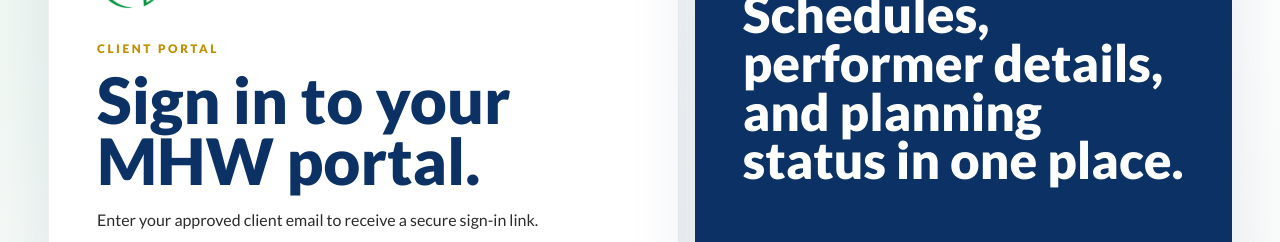
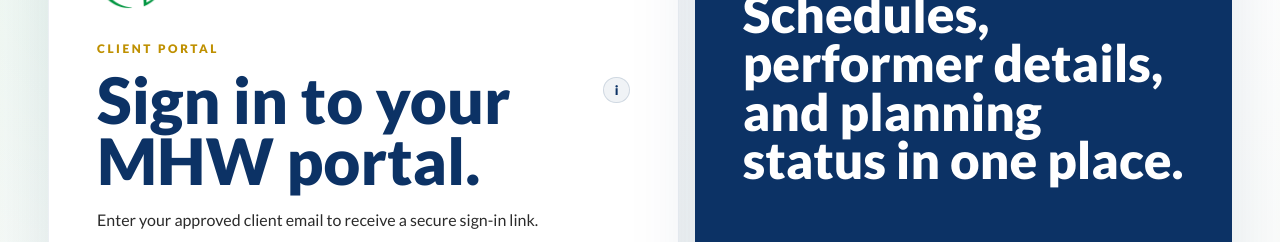
Before and after one commit to mhw-software-dev/client-portal-v1, a Next.js app: page /sign-in in a window 1280 px wide. Shown: the part 166-408 px from the top of the page. Built offline with nearby package versions, Linux system fonts and the light colour scheme; no server answers.

Commit message:
Document magic link timing

```diff
--- a/src/app/globals.css
+++ b/src/app/globals.css
@@ -3510,6 +3510,13 @@
   max-width: 34rem;
 }
 
+.mhw-auth-title-row {
+  align-items: flex-start;
+  display: flex;
+  gap: 0.75rem;
+  position: relative;
+}
+
 .mhw-auth-copy h1,
 .mhw-auth-panel.is-info-panel h2 {
   color: var(--mhw-navy);
@@ -3517,6 +3524,60 @@
   font-weight: 900;
   letter-spacing: 0;
   line-height: 0.95;
+}
+
+.mhw-auth-info {
+  align-items: center;
+  background: rgb(12 50 101 / 0.06);
+  border: 1px solid rgb(12 50 101 / 0.14);
+  border-radius: 999px;
+  color: var(--mhw-navy);
+  cursor: help;
+  display: inline-flex;
+  flex: 0 0 auto;
+  font-size: 0.82rem;
+  font-weight: 900;
+  height: 1.65rem;
+  justify-content: center;
+  margin-top: 0.4rem;
+  position: relative;
+  width: 1.65rem;
+}
+
+.mhw-auth-info:focus-visible {
+  box-shadow: 0 0 0 4px rgb(0 149 64 / 0.14);
+  outline: 0;
+}
+
+.mhw-auth-info-tooltip {
+  background: var(--mhw-navy);
+  border-radius: 0.75rem;
+  bottom: calc(100% + 0.75rem);
+  box-shadow: 0 18px 40px rgb(12 50 101 / 0.22);
+  color: var(--mhw-white);
+  font-size: 0.82rem;
+  font-weight: 700;
+  left: 50%;
+  line-height: 1.45;
+  opacity: 0;
+  padding: 0.85rem 0.95rem;
+  pointer-events: none;
+  position: absolute;
+  transform: translateX(-50%) translateY(0.35rem);
+  transition:
+    opacity 160ms ease,
+    transform 160ms ease;
+  visibility: hidden;
+  width: min(17rem, calc(100vw - 2rem));
+  z-index: 5;
+}
+
+.mhw-auth-info:hover .mhw-auth-info-tooltip,
+.mhw-auth-info:focus .mhw-auth-info-tooltip,
+.mhw-auth-info:focus-visible .mhw-auth-info-tooltip {
+  opacity: 1;
+  transform: translateX(-50%) translateY(0);
+  visibility: visible;
 }
 
 .mhw-auth-copy p:not(.mhw-kicker) {
--- a/src/app/sign-in/page.tsx
+++ b/src/app/sign-in/page.tsx
@@ -33,7 +33,16 @@
           />
           <div className="mhw-auth-copy">
             <p className="mhw-kicker">Client Portal</p>
-            <h1 id="sign-in-title">Sign in to your MHW portal.</h1>
+            <div className="mhw-auth-title-row">
+              <h1 id="sign-in-title">Sign in to your MHW portal.</h1>
+              <span className="mhw-auth-info" tabIndex={0}>
+                <span aria-hidden="true">i</span>
+                <span className="mhw-auth-info-tooltip" role="tooltip">
+                  Sign-in links expire after 30 minutes and can only be used once.
+                  Once signed in, your portal session stays active for 12 hours.
+                </span>
+              </span>
+            </div>
             <p>
               Enter your approved client email to receive a secure sign-in link.
             </p>
```
Also changed, not shown: 3 other files (tests, documents, lock files or other folders).
